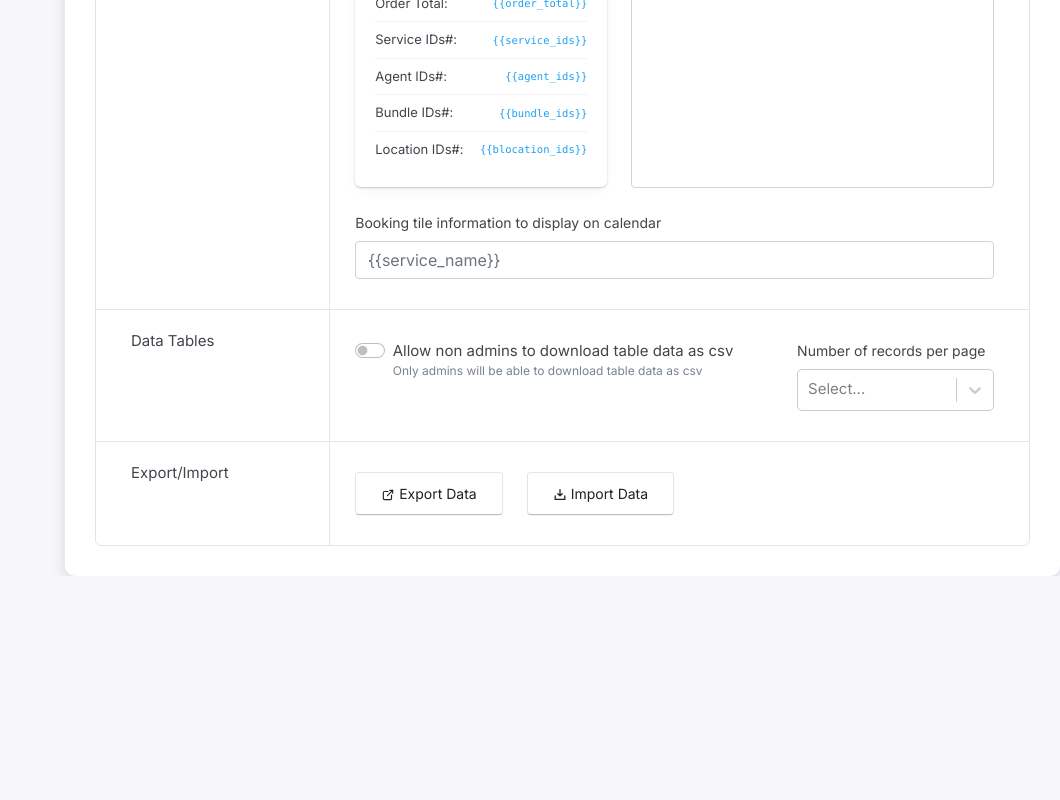
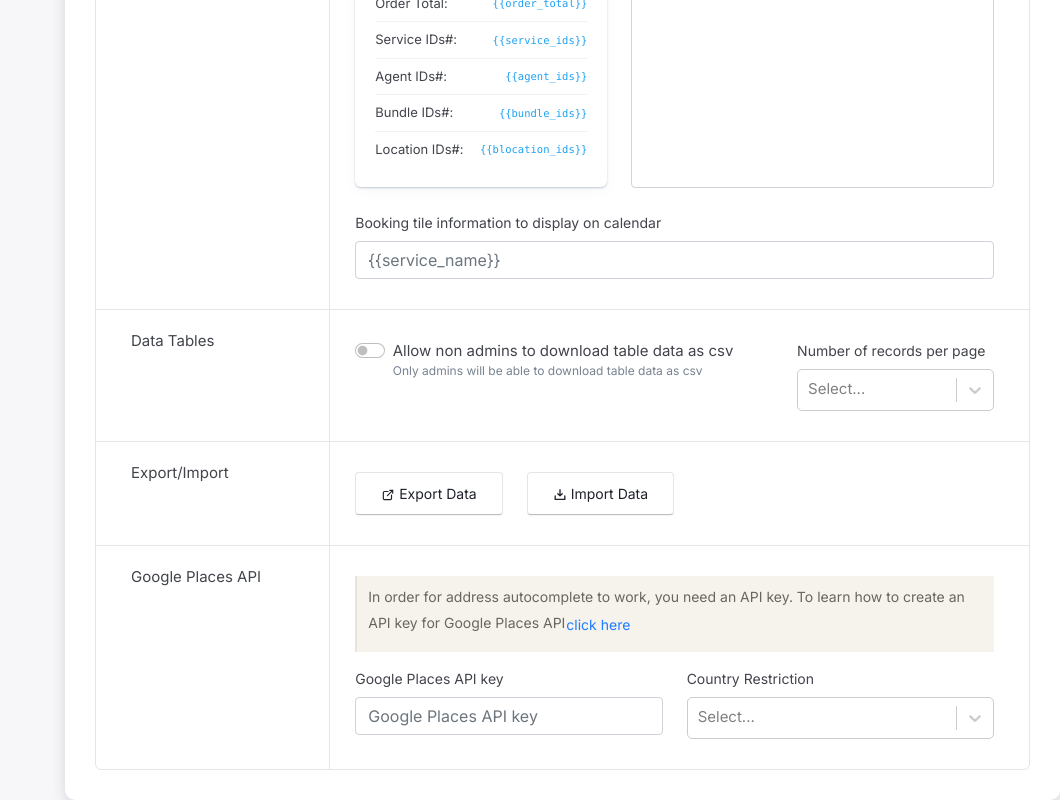
Before and after one commit to ascinate/bigmoney, a Next.js app: page /settings in a window 1280 px wide. Shown: the part 3891-4691 px from the top of the page, without its empty margins (220-1280 px from the left). Before the commit the page ends 4467 px from the top, so only its background shows below. Built offline with nearby package versions, Linux system fonts and the light colour scheme.

Commit message:
file upload done

```diff
--- a/src/app/components/GeneralSettings.js
+++ b/src/app/components/GeneralSettings.js
@@ -39,6 +39,14 @@ function GeneralSettings() {
         { value: 'mmddyyy', label: 'MM/DD/YYYY' },
         { value: 'yyyyddmm', label: 'YYYY/DD/MM' }
     ]
+
+    const countryl = [
+        { value: 'australia', label: 'Australia' },
+        { value: 'austria', label: 'Austria' },
+        { value: 'brazil', label: 'Brazil' },
+    ]
+
+
 
     const [selectedImage, setSelectedImage] = useState(null);
     const [previewImage, setPreviewImage] = useState('/clients-logo.png');
@@ -655,6 +663,44 @@ function GeneralSettings() {
                            </div>
                      </div>
                    </div>
+                   <div className='row align-items-start'>
+                     <div className='col-3'>
+                          <p> Google Places API </p>
+                     </div>
+                     <div className='col-9 mt-0'>
+                           <div className='right-offections'>
+                              <div className='col-lg-12'>
+                                  <p class="bg-retricstions01">
+                                    In order for address autocomplete to work, you need an API key. To learn how to create an API key for Google Places API
+                                    <Link class="btn ps-lg-0 linkj" href="/">
+                                      click here
+                                    </Link></p>
+                              </div>
+                              <div className='col-lg-12'>
+                                  <div className='row row-cols-1 row-cols-lg-2'>
+                                      <div className='col'>
+                                           <div className='form-group'>
+                                                <label className='form-label'> Google Places API key </label>
+                                                <input type='text' className='form-control' placeholder='Google Places API key'/>
+                                            </div>
+                                      </div>
+                                      <div className='col'>
+                                           <div className='form-group'>
+                                                <label className='form-label'> Country Restriction </label>
+                                                <Select options={countryl}
+                                                    name="numbersd"
+                                                className="basic-multi-select" />
+                                            </div>
+                                      </div>
+                                  </div>
+                              </div>
+
+
+
+                           </div>
+                      </div>
+                   </div>
+
 
              </div>
           </div>
```
